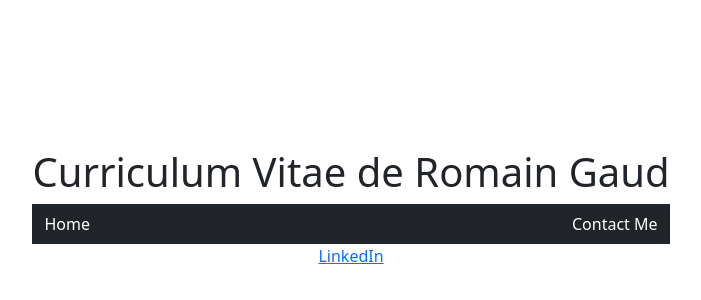
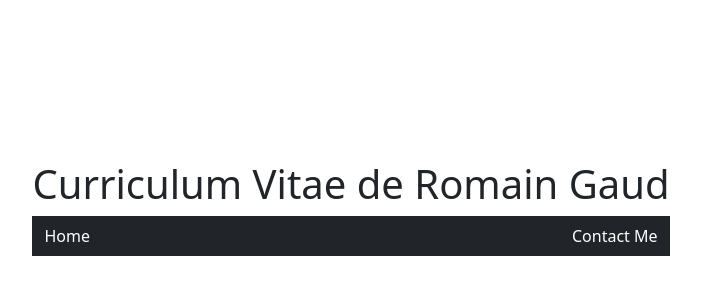
Before and after one commit to Rom9281/rom-website-app, a React (Vite) app: page / in a window 1280 px wide. Shown: the part 192-492 px from the top of the page, without its empty margins (289-990 px from the left). Built offline with nearby package versions, Linux system fonts and the light colour scheme.

Commit message:
modifying with vercel issue

```diff
--- a/package.json
+++ b/package.json
@@ -27,6 +27,6 @@
     "eslint-plugin-react-hooks": "^4.6.0",
     "eslint-plugin-react-refresh": "^0.4.5",
     "gh-pages": "^6.1.1",
-    "vite": "^5.0.8"
+    "vite": "^5.0.12"
   }
 }
--- a/src/pages/Home.jsx
+++ b/src/pages/Home.jsx
@@ -9,11 +9,6 @@ export const Home = () => {
                 <h1>Curriculum Vitae de Romain Gaud</h1>
             </div>
             <NavigationBar />
-            <div>
-                <a href='https://www.linkedin.com/in/romain-gaud/'>LinkedIn</a>
-            </div>
-
-
         </>
     );
 }
```
Also changed, not shown: vercel.json (added), 2 other files (tests, documents, lock files or other folders).
